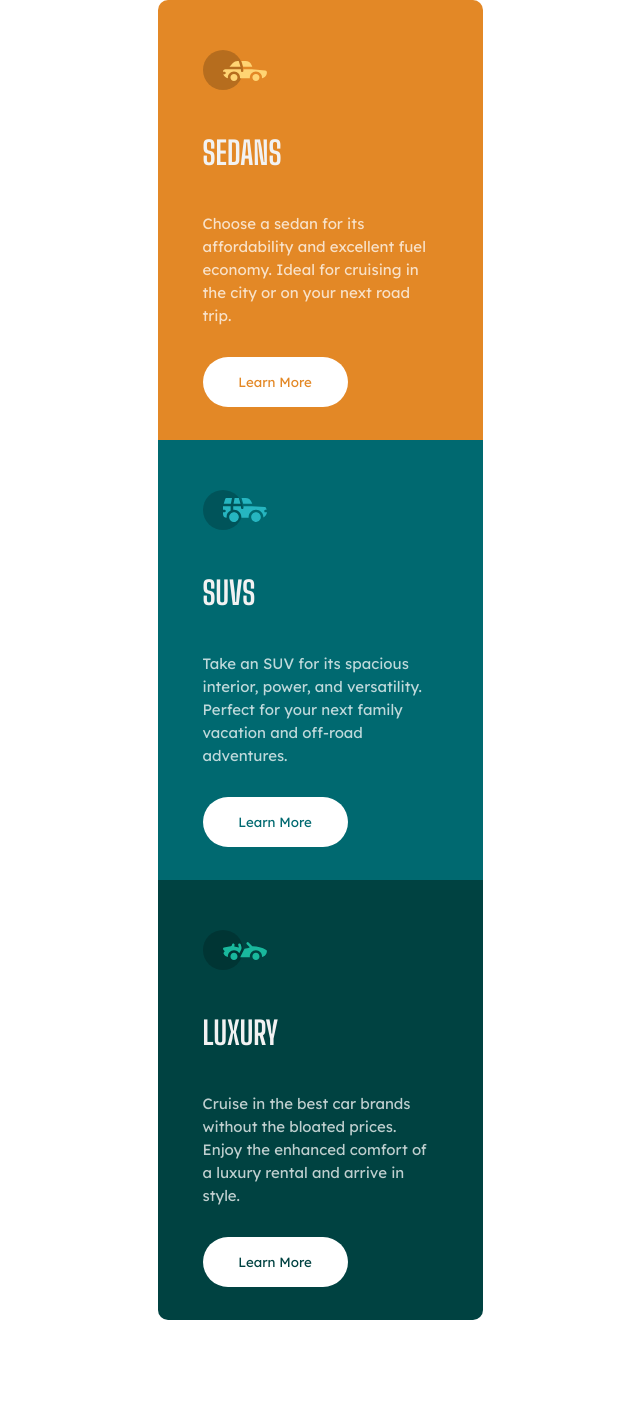
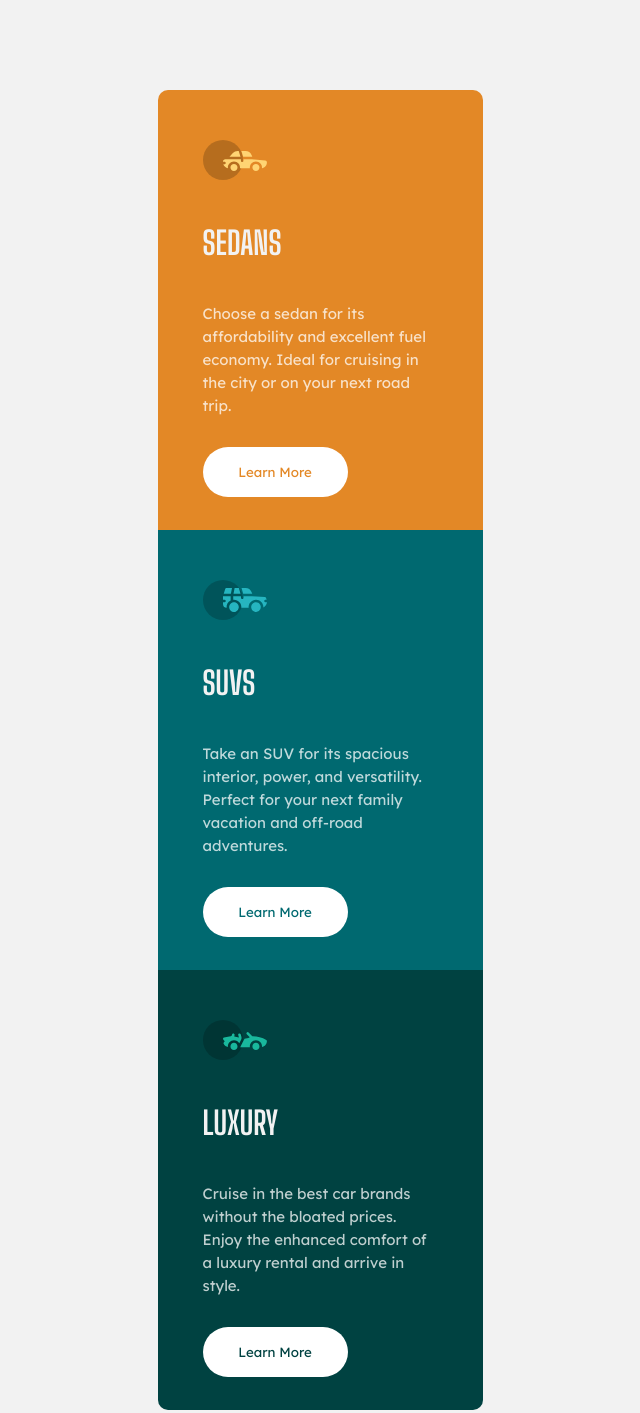
Before and after one commit to aroyan/3-column-card, a plain HTML site: page index.html in a window 1280 px wide. Shown: the whole page, without its empty margins (320-960 px from the left). Before the commit the page ends 1337 px from the top, so only its background shows below. Drawn offline with Linux system fonts and the light colour scheme.

Commit message:
add margin top bottom and change bg color

```diff
--- a/style.css
+++ b/style.css
@@ -1,3 +1,7 @@
+/*
+    CSS Variables to make your life easier
+*/
+
 :root{
     --card1: hsl(31, 77%, 52%);
     --card2: hsl(184, 100%, 22%);
@@ -5,6 +9,11 @@
     --font:hsla(0, 0%, 100%, 0.75);
     --button:hsl(0, 0%, 95%);
 }
+
+
+/*
+    Mobile Design First
+*/
 
 body{
     margin: 0;
@@ -23,6 +32,7 @@ body{
 }
 
 .wrapper{
+    background-color: var(--button);
     height: auto;
     width: 100vw;
     display: flex;
@@ -68,6 +78,7 @@ body{
     background-color: var(--card1);
     border-top-left-radius: 10px;
     border-top-right-radius: 10px;
+    margin-top: 90px;
 }
 
 #box1 button{
@@ -99,6 +110,7 @@ body{
     background-color: var(--card3);
     border-bottom-left-radius: 10px;
     border-bottom-right-radius: 10px;
+    margin-bottom: 90px;
 }
 
 #box3 button{
@@ -114,3 +126,7 @@ body{
 .attribution{
     display: none;
 }
+
+/*
+    Desktop Design
+*/
```
